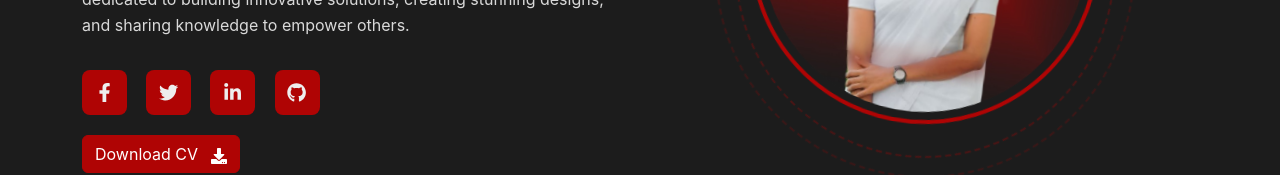
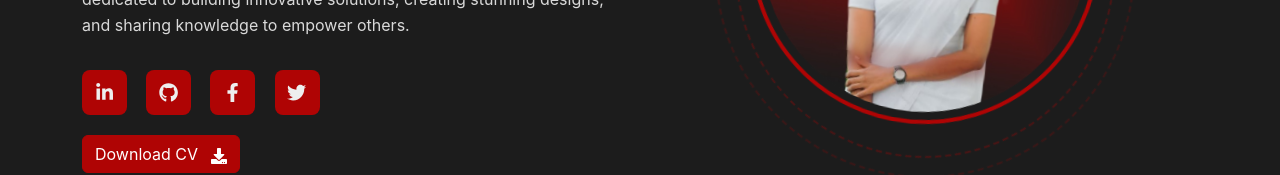
Before and after one commit to Mathurika2000/portfolio-site, a React (Vite) app: page / in a window 1280 px wide. Shown: the part 424-599 px from the top of the page. Built offline with nearby package versions, Linux system fonts and the light colour scheme.

Commit message:
last deploy1

```diff
--- a/src/components/About.jsx
+++ b/src/components/About.jsx
@@ -62,18 +62,19 @@ function About() {
             </p>
 
             <div className="social-icons-container">
+              <a href="https://www.linkedin.com/in/mathurika-jesuthas-4450aa296/" target="_blank" rel="noopener noreferrer" className="social-icon">
+                <FaLinkedinIn />
+              </a>
+              <a href="https://github.com/Mathurika2000" target="_blank" rel="noopener noreferrer" className="social-icon">
+                <FaGithub />
+              </a>
               <a href="https://www.facebook.com/share/1A1jkLvpBo/" target="_blank" rel="noopener noreferrer" className="social-icon">
                 <FaFacebookF />
               </a>
               <a href="https://twitter.com" target="_blank" rel="noopener noreferrer" className="social-icon">
                 <FaTwitter />
               </a>
-              <a href="https://www.linkedin.com/in/mathurika-jesuthas-4450aa296/" target="_blank" rel="noopener noreferrer" className="social-icon">
-                <FaLinkedinIn />
-              </a>
-              <a href="https://github.com/Mathurika2000" target="_blank" rel="noopener noreferrer" className="social-icon">
-                <FaGithub />
-              </a>
+
             </div>
 
             <div className="cv-download-container">
```
Also changed, not shown: 1 other file (tests, documents, lock files or other folders). Lines whose indentation alone changed are shown as unchanged.
